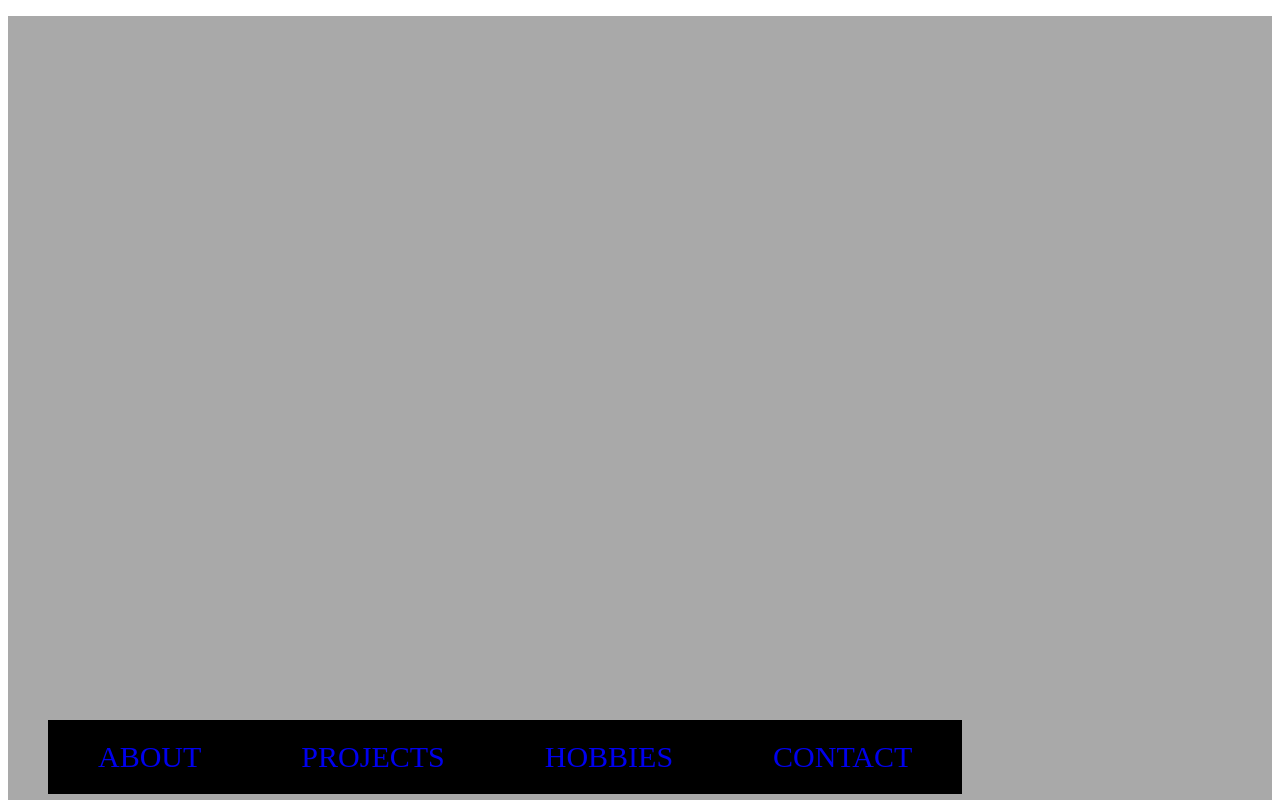
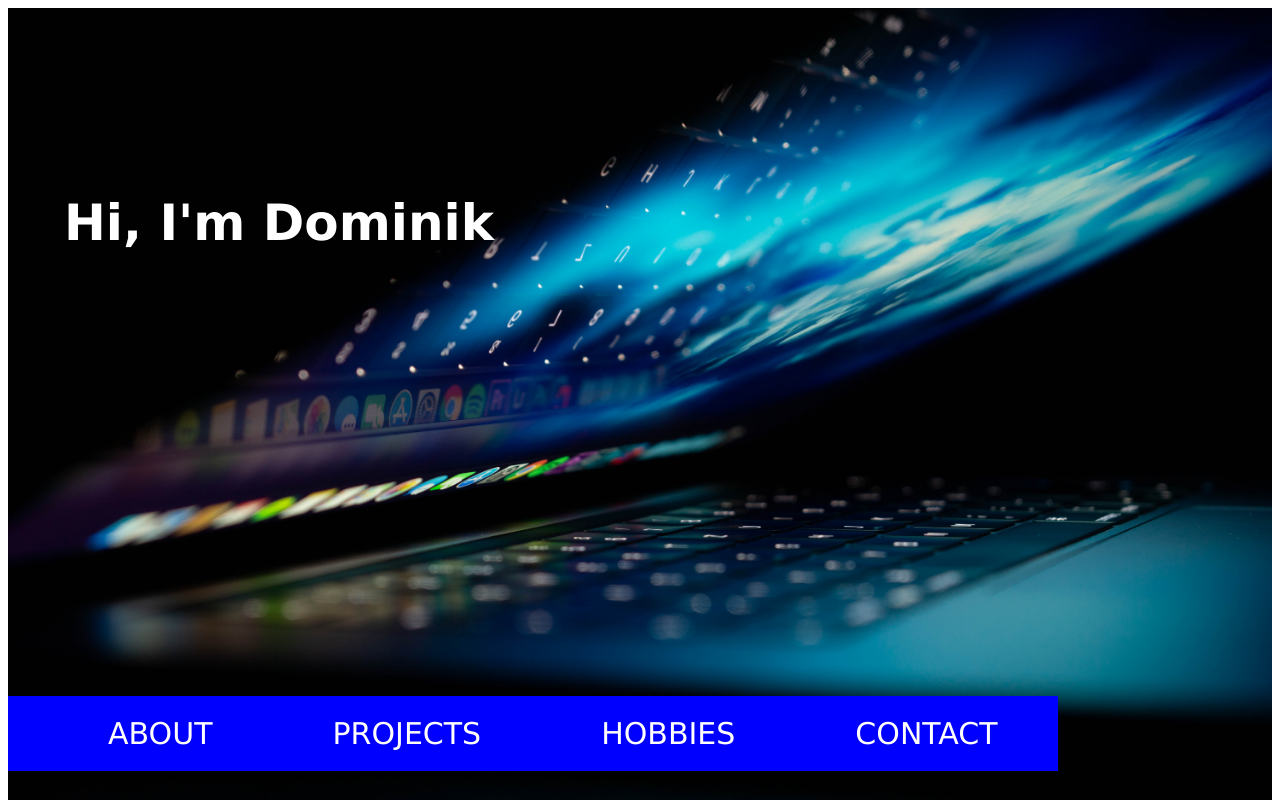
Before and after one commit to DominikB2014/PersonalSite, a plain HTML site: page index.html in a window 1280 px wide. Shown: the top 800 px of the page. Drawn offline with Linux system fonts and the light colour scheme.

Commit message:
Added images and restyled NavBar

```diff
--- a/index.html
+++ b/index.html
@@ -9,7 +9,10 @@
 <body>
     <!-- Home Page  -->
     <div class ="page home">
-        <ul class ="navBar">
+
+        <h1>Hi, I'm Dominik</h1>
+
+        <ul id ="navBar">
             <li><a href="#about">ABOUT</a></li>
             <li><a href="#project">PROJECTS</a></li>
             <li><a href="#hobbies">HOBBIES</a></li>
--- a/style.css
+++ b/style.css
@@ -1,28 +1,54 @@
 /*   GLOBAL  */
 
 div.page{
+    width:100%;
     height:100vh;
+    z-index: -1;
 }
 
 /*   HOME PAGE   */
+div.home{
+    background-image: url("images/home (2).jpg");
+    background-size: 100vw;
+}
 
-div.home{
-    background-color: darkgray;
+h1{
+    color:white;
+    position: absolute;
+    top:20%;
+    left: 5%;
+    font-family: "Lucida Sans Unicode", serif;
+    font-size: 50px;
 }
+
+/*   NavBar   */
 
 a{
     text-decoration: none;
     font-size: 30px;
+    padding:10px;
+    color: white;
+    font-family: "Lucida Sans Unicode", serif;
+}
+
+a:visited{
+    color:white;
+}
+
+a:hover{
+    background-color: grey;
+}
+
+ul{
+    position:absolute;
+    top:85vh;
+    background-color: blue;
 }
 
 li{
-    background-color: black;
     float:left;
-    position:relative;
-    top:88vh;
     padding: 20px 50px;
     display: block; /*Removes Bullet Point*/
-    z-index: 1;
 }
 
 
```
Also changed, not shown: images/home (2).jpg (added), images/home.jpg (added).
